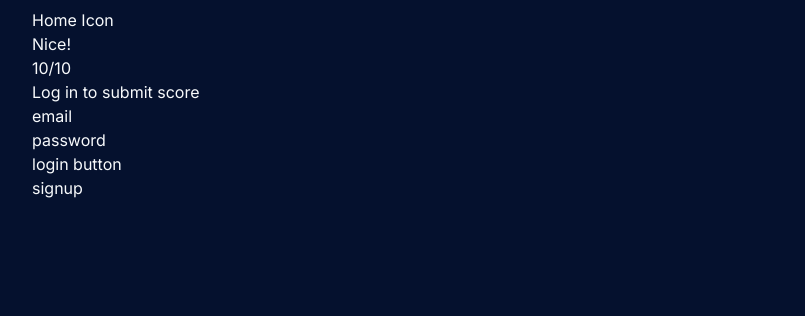
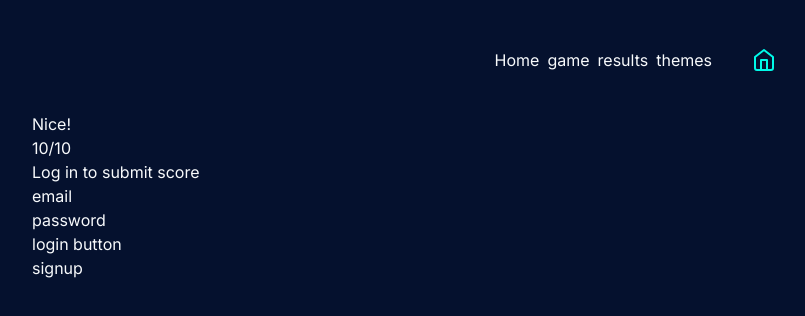
Before and after one commit to jwbw29/logo-trivia, a Next.js app: page /results in a window 1280 px wide. Shown: the top 316 px of the page, without its empty margins (216-1021 px from the left). Built offline with nearby package versions, Linux system fonts and the light colour scheme.

Commit message:
adding temp nav links

```diff
--- a/app/game/page.tsx
+++ b/app/game/page.tsx
@@ -13,11 +13,13 @@ import {
   DialogTitle,
   DialogTrigger,
 } from "@/components/ui/dialog";
+import TempNav from "@/components/tempNav";
 
 export default function Game() {
   return (
     <main className="flex flex-col min-h-screen">
-      <div aria-label="settings" className="flex justify-end p-2 pt-4">
+      <nav aria-label="settings" className="flex justify-end p-2 pt-4">
+        <TempNav />
         <Dialog>
           <DialogTrigger asChild>
             <Button variant="ghost" size="icon">
@@ -45,7 +47,7 @@ export default function Game() {
             </DialogFooter>
           </DialogContent>
         </Dialog>
-      </div>
+      </nav>
       <div className="flex justify-between text-3xl font-oxanium p-10">
         <div
           aria-label="score tracker"
--- a/app/results/page.tsx
+++ b/app/results/page.tsx
@@ -1,10 +1,21 @@
 import { LeaderboardTabs } from "@/components/LeaderboardTabs";
 import Login from "@/components/Login";
+import { LuHome } from "react-icons/lu";
+import { Button } from "@/components/ui/button";
+import Link from "next/link";
+import TempNav from "@/components/tempNav";
 
 export default function Results() {
   return (
     <main className="flex flex-col min-h-screen">
-      <div>Home Icon</div>
+      <nav className="flex justify-end p-8 ">
+        <TempNav />
+        <Button variant="ghost" size="icon" className="text-2xl">
+          <Link href="/">
+            <LuHome />
+          </Link>
+        </Button>
+      </nav>
       <div>Nice!</div>
       <div>10/10</div>
       {true ? <Login /> : <LeaderboardTabs />}{" "}
--- a/app/themes/page.tsx
+++ b/app/themes/page.tsx
@@ -21,10 +21,12 @@ import {
 } from "@/components/Buttons";
 import { Button } from "@/components/ui/button";
 import { LeaderboardTabs } from "@/components/LeaderboardTabs";
+import TempNav from "@/components/tempNav";
 
 export default function Themes() {
   return (
     <main className="flex flex-col min-h-screen items-center gap-4">
+      <TempNav />
       <Image
         src={logo}
         alt="brand logo"
--- a/components/Nav.tsx
+++ b/components/Nav.tsx
@@ -1,10 +1,12 @@
 import { Avatar, AvatarFallback, AvatarImage } from "@/components/ui/avatar";
-import Link from "next/link";
+import TempNav from "./tempNav";
 
 export default function Nav() {
   return (
     <nav className="flex justify-end p-8">
       {/* <Link href="/profile"> */}
+      {/* TODO Remove TempNav everywhere */}
+      <TempNav />
       <Avatar>
         <AvatarImage src="https://github.com/shadcn.png" />
         <AvatarFallback>CN</AvatarFallback>
--- /dev/null
+++ b/components/tempNav.tsx
@@ -0,0 +1,12 @@
+import Link from "next/link";
+
+export default function TempNav() {
+  return (
+    <nav aria-label="temp nav" className="flex gap-2 mr-8 self-center">
+      <Link href="/">Home</Link>
+      <Link href="/game">game</Link>
+      <Link href="/results">results</Link>
+      <Link href="/themes">themes</Link>
+    </nav>
+  );
+}
```
